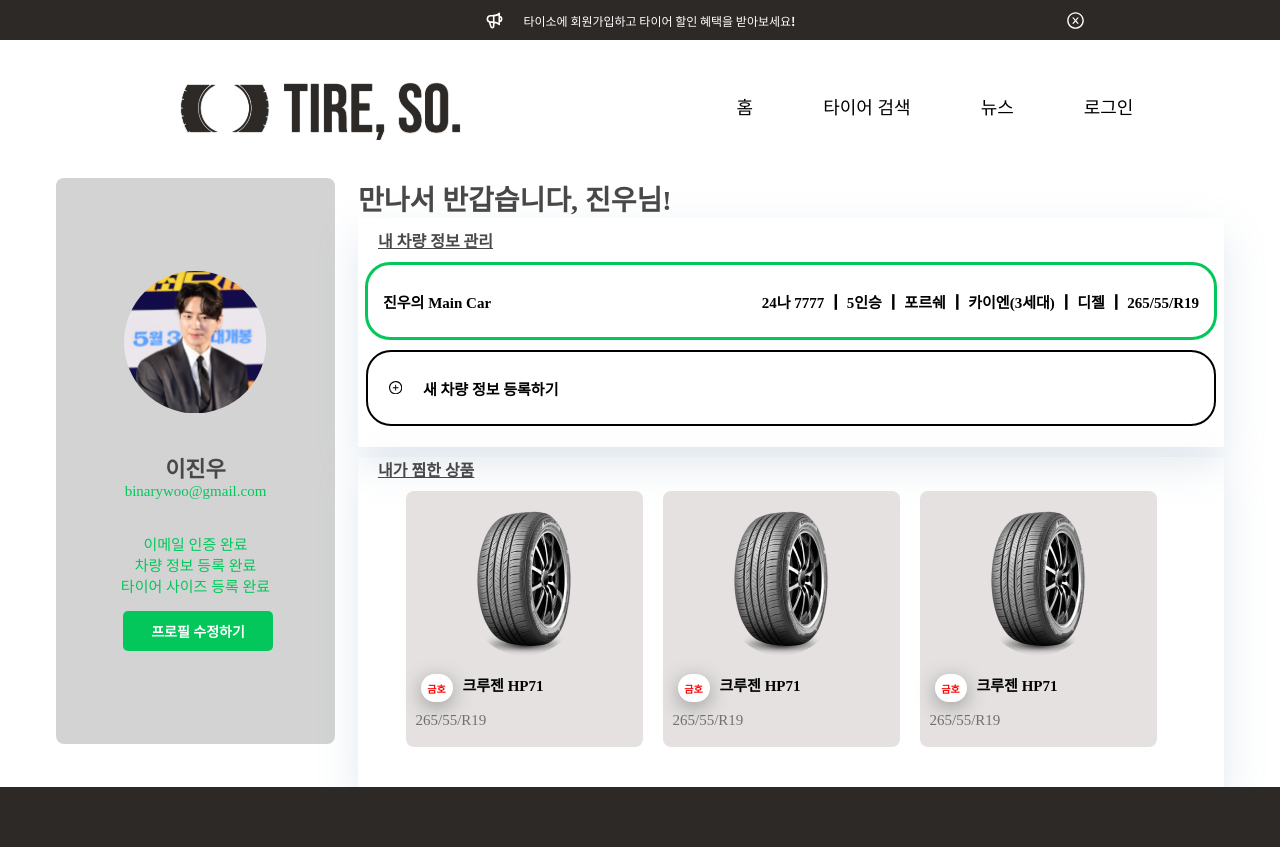
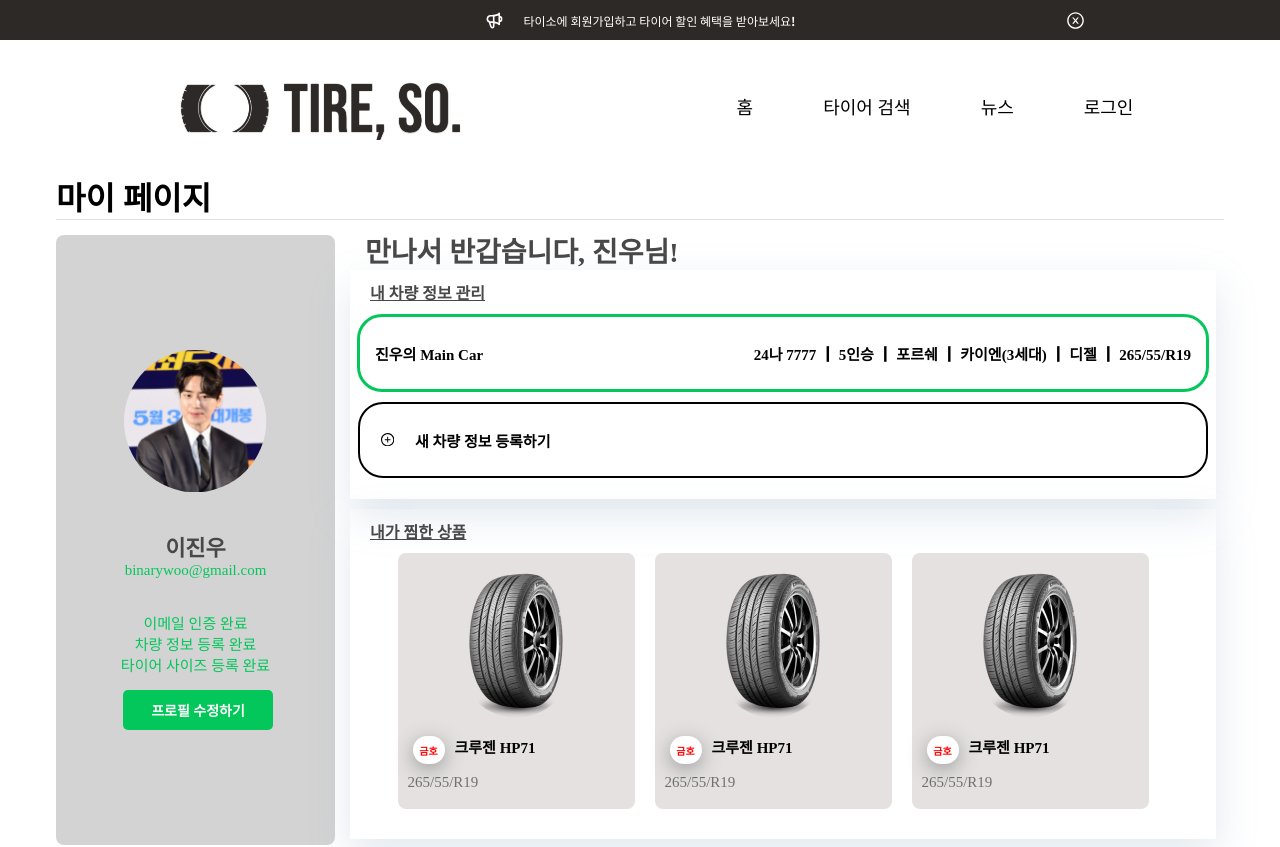
Before and after one commit to Likelion-YeungNam-Univ/taiso-web, a React (Create React App) app: page /mypage in a window 1280 px wide. Shown: the top 847 px of the page. Built offline with nearby package versions, Linux system fonts and the light colour scheme; a web font is replaced by a local one.

Commit message:
Mypage Third commit

```diff
--- a/src/components/mypage/Mybookmark.js
+++ b/src/components/mypage/Mybookmark.js
@@ -9,12 +9,24 @@
 width:1168px;
 margin: 0 auto;
 justify-content: space-between;
+margin-bottom:20px;
 `
 const Content = styled.div`
-flex-Direction: column;
+ display:flex;
+ margin-top:10px;
 `
+const OutContent = styled.div`
+width:1200px;
+h1{
+  border-bottom: 1px solid #e0e0e0; /* 밑줄 추가 */
+}
+`
+const InnerContent = styled.div`
+margin-left:15px;
+`
+
 const Title = styled.div`
-margin-top:5px;
+margin-left:15px;
 p{
 color: #484848;
 font-family: IBM Plex Sans KR;
@@ -28,13 +40,20 @@
 function Mybookmark() {
     return (
       <Container>
+        <OutContent>
+        <h1> 마이 페이지 </h1>
+        <Content>
         <MyProfile/>
-        <Content>
+        {/* <Content> */}
+        <InnerContent>
         <Title><p>만나서 반갑습니다, 진우님!</p></Title>
-            <Mycar/>
-            <MybookmarkBoard/>
-        </Content>
-      </Container>
+             <Mycar/>
+              <MybookmarkBoard/>
+        </InnerContent>
+         </Content>
+         </OutContent>
+       </Container>
+      // </OutContent>
     );
   }
 
--- a/src/components/mypage/MybookmarkBoard.js
+++ b/src/components/mypage/MybookmarkBoard.js
@@ -11,6 +11,7 @@
 const Title = styled.div`
 margin-left:20px;
 margin-top:10px;
+padding-top:10px;
 p{
     color: #484848;
 font-family: IBM Plex Sans KR;
--- a/src/components/mypage/Myprofile.js
+++ b/src/components/mypage/Myprofile.js
@@ -4,7 +4,7 @@
 
 const Container = styled.div`
   width: 279px;
-  height: 566px;
+  height: 610px;
   border-radius: 8px;
   background-color: lightgray;
   display: flex;
```
